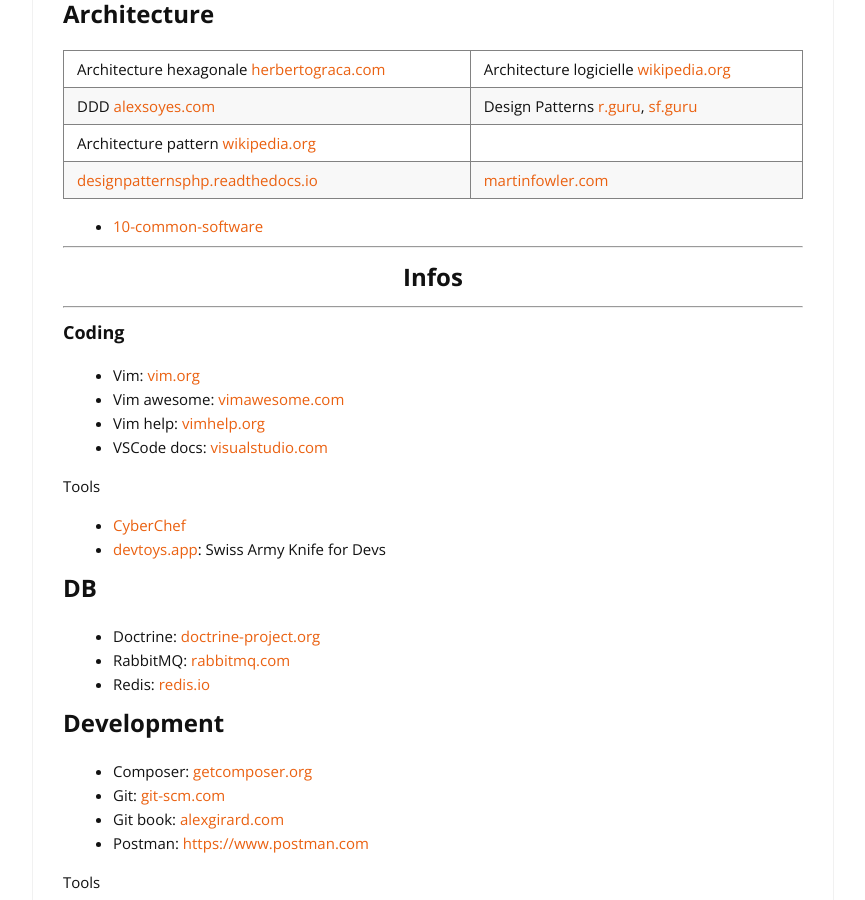
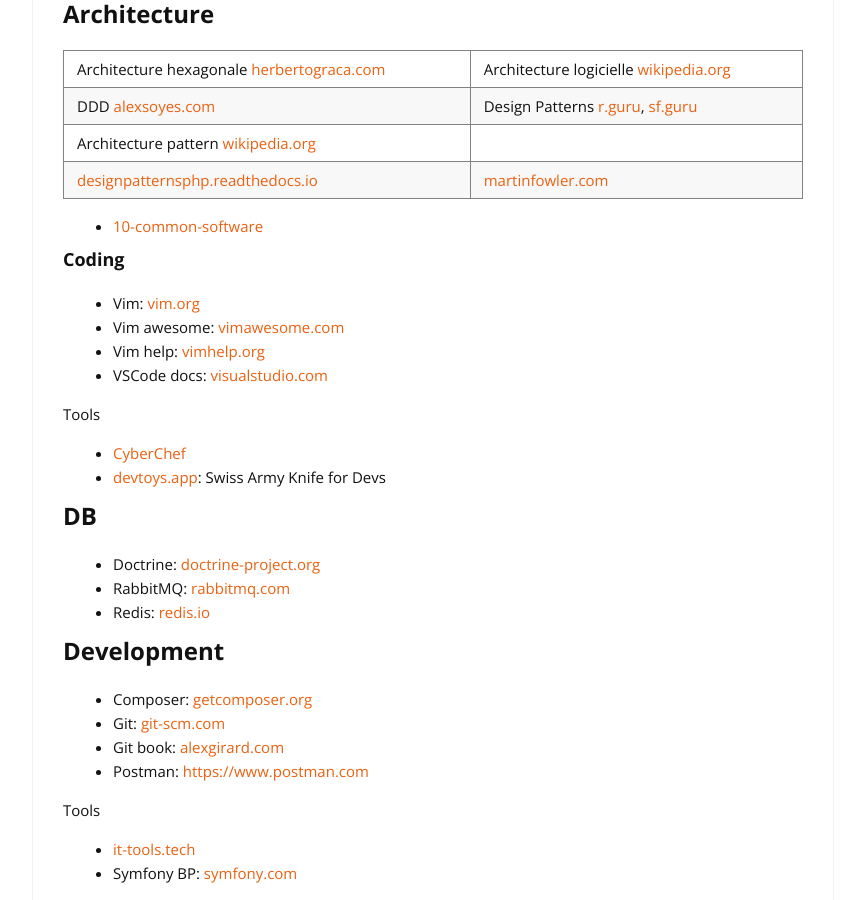
Before and after one commit to cylmat/cylmat.github.io, a Jekyll site: the page built from _pages/USEFUL.md, in a window 1280 px wide and 900 px high, scrolled down 1375 px. Shown: the whole window, without its empty margins (207-1072 px from the left). Built offline with Jekyll 4.4.1, drawn with Linux system fonts in a browser that asks for light colours; nearby versions of some CDN libraries; some of the changed text lies outside the part shown.

Commit message:
Update USEFUL.md

```diff
--- a/_pages/USEFUL.md
+++ b/_pages/USEFUL.md
@@ -55,10 +55,6 @@
 |[designpatternsphp.readthedocs.io](https://designpatternsphp.readthedocs.io)|[martinfowler.com](https://martinfowler.com/eaaCatalog)|
 
 - [10-common-software](https://towardsdatascience.com/10-common-software-architectural-patterns-in-a-nutshell-a0b47a1e9013)
-
----
-## <center>Infos</center>
----
 
 ### Coding
 - Vim: [vim.org](https://www.vim.org)
@@ -118,7 +114,7 @@
 + Nginx: [nginx.com](https://docs.nginx.com)
 
 ---
-## Cheats
+## <center>CHEATS</center>
 ---
 - Find xargs: [everythingcli.org](https://www.everythingcli.org/find-exec-vs-find-xargs)
 - Grep Sed Awk: [corporesano.org](http://www.corporesano.org/doc-site/grepawksed.html)
@@ -135,7 +131,7 @@
 - Windows: [https://www.malekal.com/liste-commandes-invite-de-commandes-windows](https://www.malekal.com/liste-commandes-invite-de-commandes-windows)
 
 ---
-## Infos
+## <center>INFOS</center>
 ---
 + Agile: [agilealliance.org](https://www.agilealliance.org/agile101/12-principles-behind-the-agile-manifesto)
 + 12 factors: [12factor.net](https://12factor.net)
```
